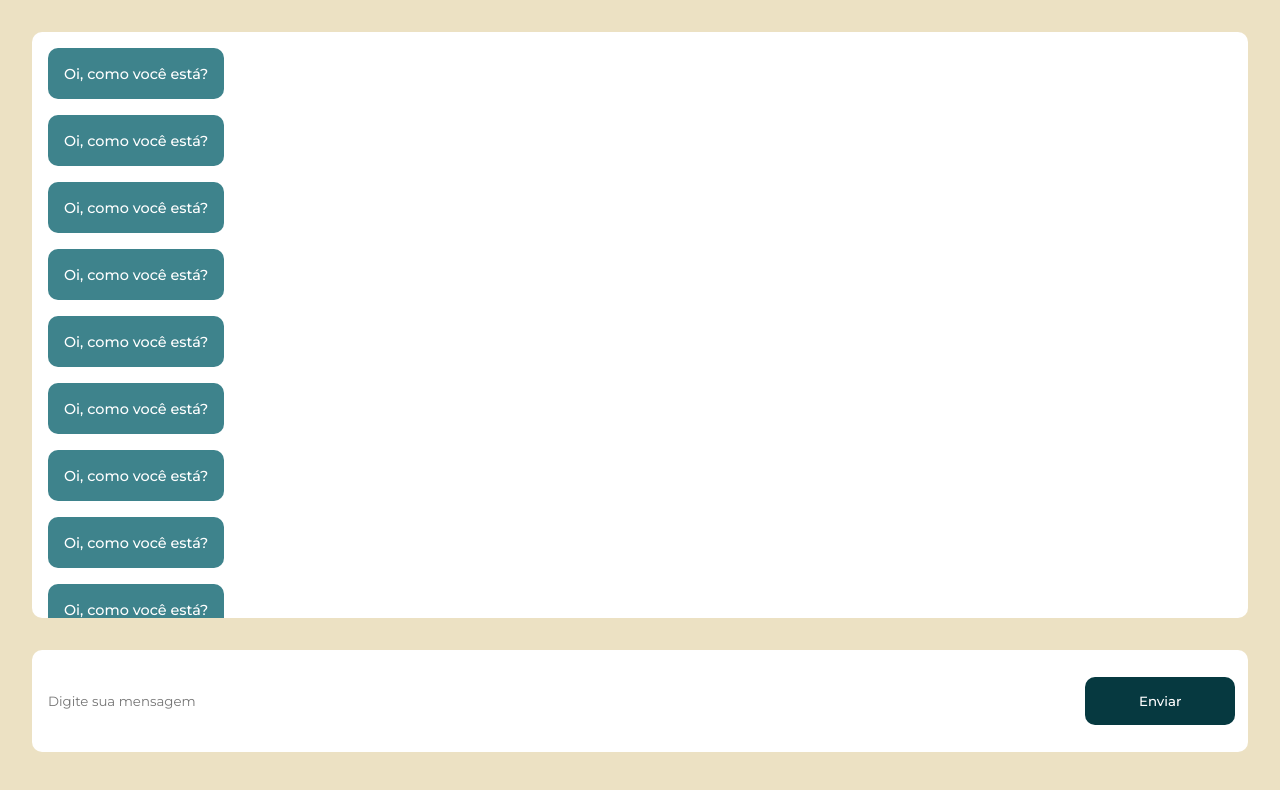
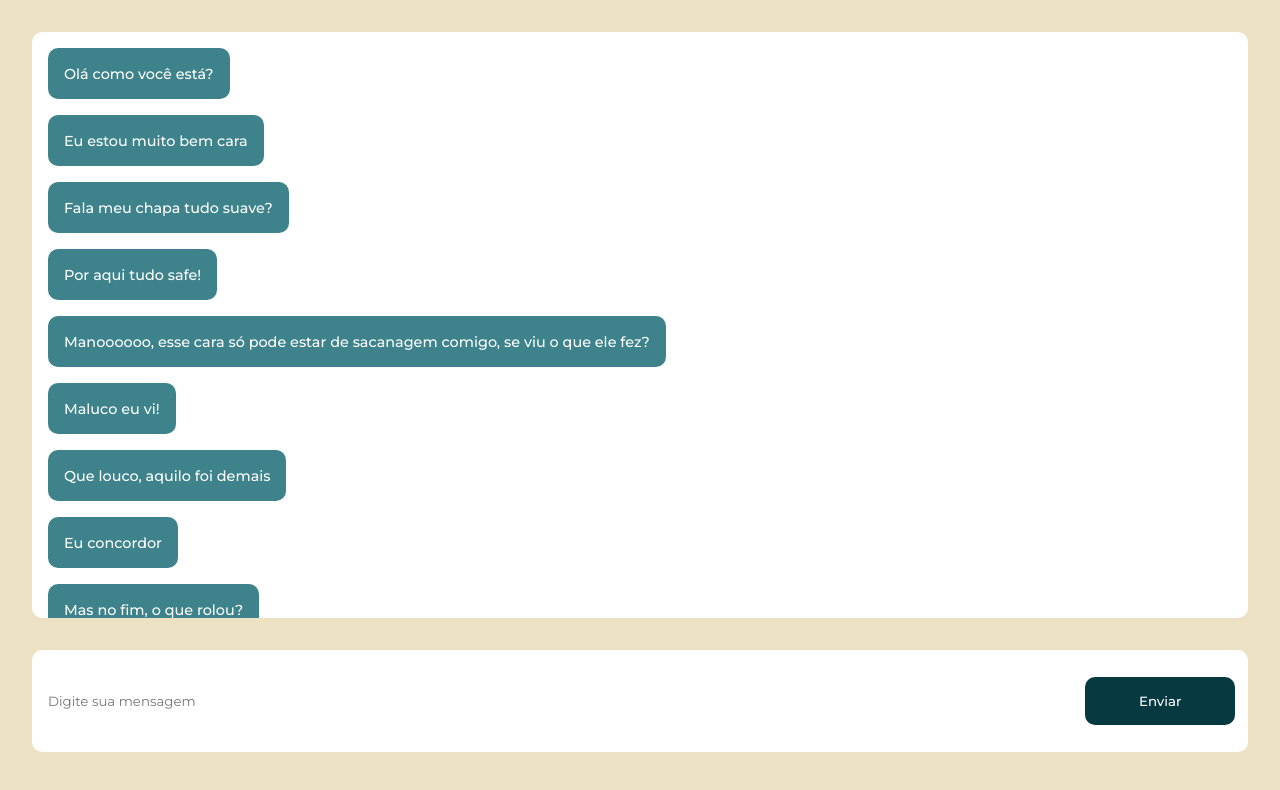
Before and after one commit to alalan55/client-socket, a Vue app: page / in a window 1280 px wide. Shown: the top 790 px of the page. Built offline with nearby package versions, Linux system fonts and the light colour scheme.

Commit message:
Insere quebra de linha

```diff
--- a/src/assets/scss/variables.scss
+++ b/src/assets/scss/variables.scss
@@ -8,5 +8,6 @@ $yellow-2: #fdf8ea;
 $p-1: 1rem;
 
 $mobile: 680px;
+$mobile-2: 730px;
 
 $x-large: 1350px;
--- a/src/components/atoms/MessageItem.vue
+++ b/src/components/atoms/MessageItem.vue
@@ -2,20 +2,16 @@
     <div class="message">
         <div class="content-message">
            <span>
-               Oi, como você está?
+               {{message}}
            </span>
         </div>
     </div>
 </template>
 
-<script>
-export default {
-    setup () {
-
-
-        return {}
-    }
-}
+<script setup>
+const props = defineProps({
+    message: {type: String, default: 'Insira uma mensagem'}
+})
 </script>
 
 <style lang="scss" scoped>
@@ -34,6 +30,10 @@ export default {
             font-size: .9em;
             color: white;
         }
+
+        @media (max-width: $mobile-2){
+            display: inline-block;
+        }
     }
 }
 
--- a/src/components/organisms/ViewFinder.vue
+++ b/src/components/organisms/ViewFinder.vue
@@ -1,13 +1,24 @@
 <template>
   <div class="view">
     <div class="content-view">
-      <MessageItem v-for="item in 10" :key="item" class="message" />
+      <MessageItem v-for="item in messages" :key="item" :message="item" class="message" />
     </div>
   </div>
 </template>
 
 <script setup>
 import MessageItem from "@/components/atoms/MessageItem.vue";
+const messages = [
+  "Olá como você está?",
+  "Eu estou muito bem cara",
+  "Fala meu chapa tudo suave?",
+  "Por aqui tudo safe!",
+  "Manoooooo, esse cara só pode estar de sacanagem comigo, se viu o que ele fez?",
+  "Maluco eu vi!",
+  "Que louco, aquilo foi demais",
+  "Eu concordor",
+  "Mas no fim, o que rolou?",
+];
 </script>
 
 <style lang="scss" scoped>
@@ -41,6 +52,10 @@ import MessageItem from "@/components/atoms/MessageItem.vue";
   }
   .message {
     margin-bottom: 1rem;
+
+    @media (max-width: $mobile-2){
+        margin-bottom: .4rem;
+    }
   }
 }
 </style>
```
